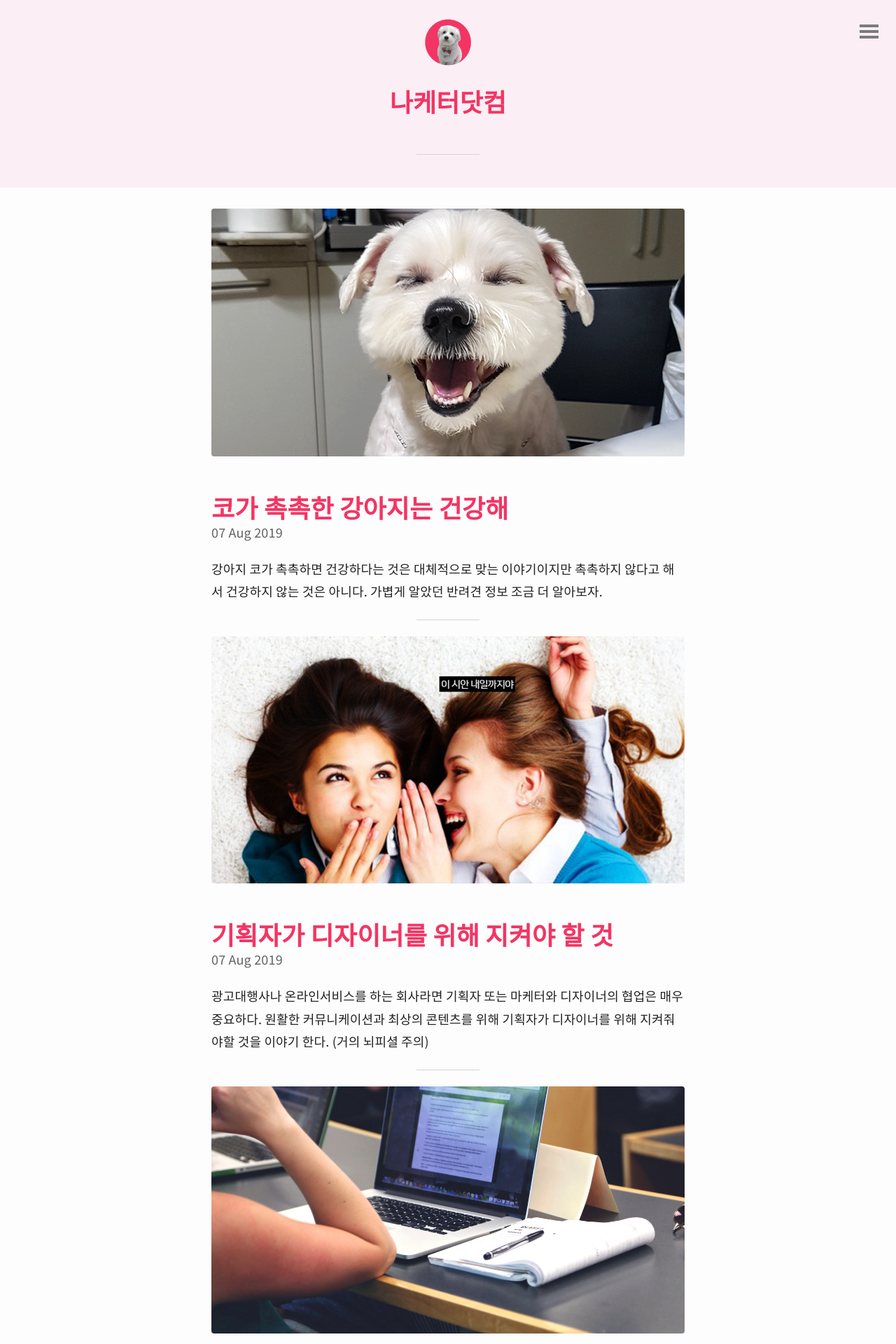
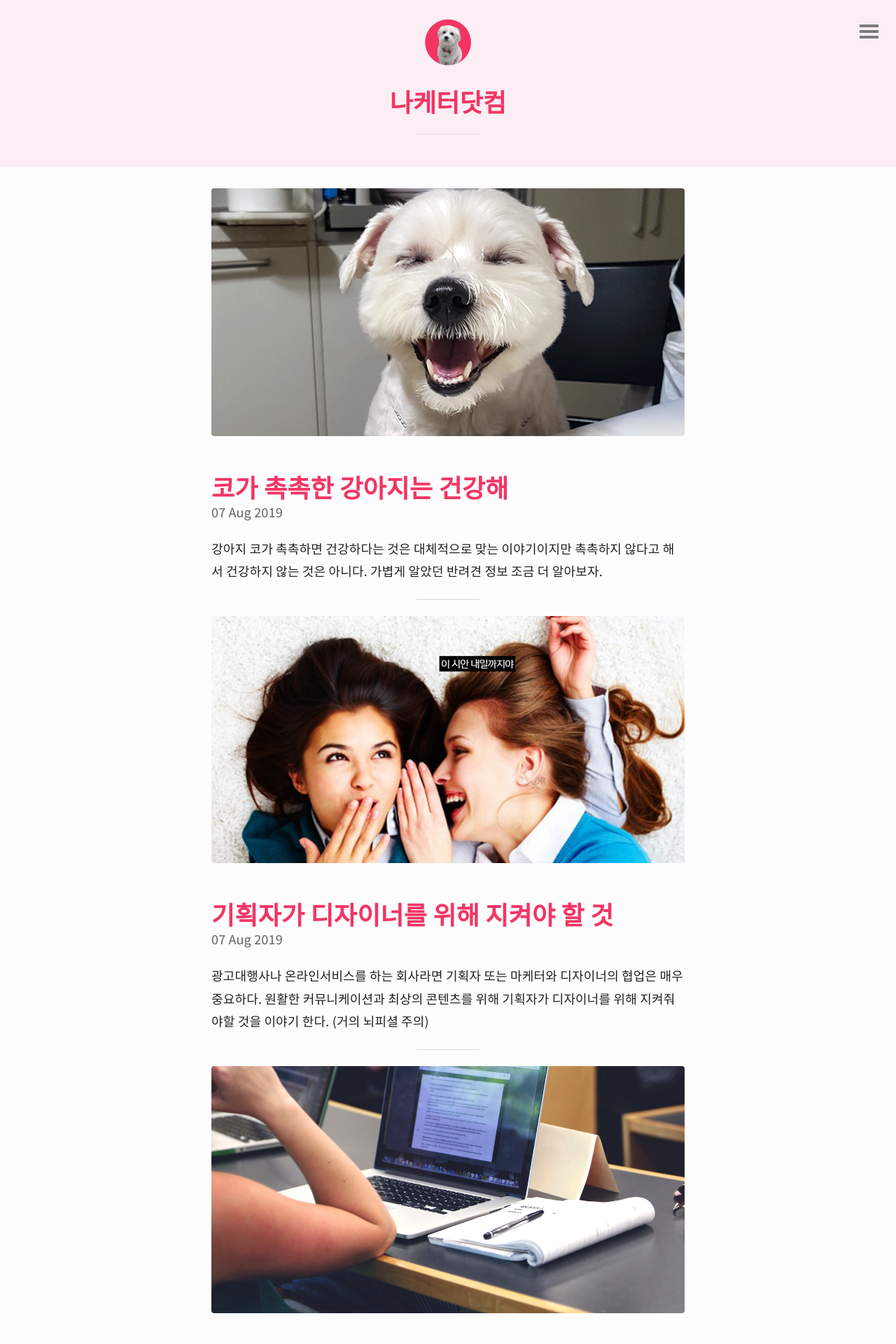
Before and after one commit to nayoungeee/naketer, a Jekyll site: the page built from index.html, in a window 1280 px wide. Shown: the top 1920 px of the page at 70% size. Built offline with Jekyll 4.4.1, drawn with Linux system fonts in a browser that asks for light colours; the list of posts is cut into pages by our own code.

```diff
--- a/_sass/base.scss
+++ b/_sass/base.scss
@@ -30,7 +30,7 @@
 	@media (min-width: 940px) {
 		font-size: 18px;
 	}
-	line-height: 5;
+	line-height: 1;
 	color: $text-color;
 }
 
```
